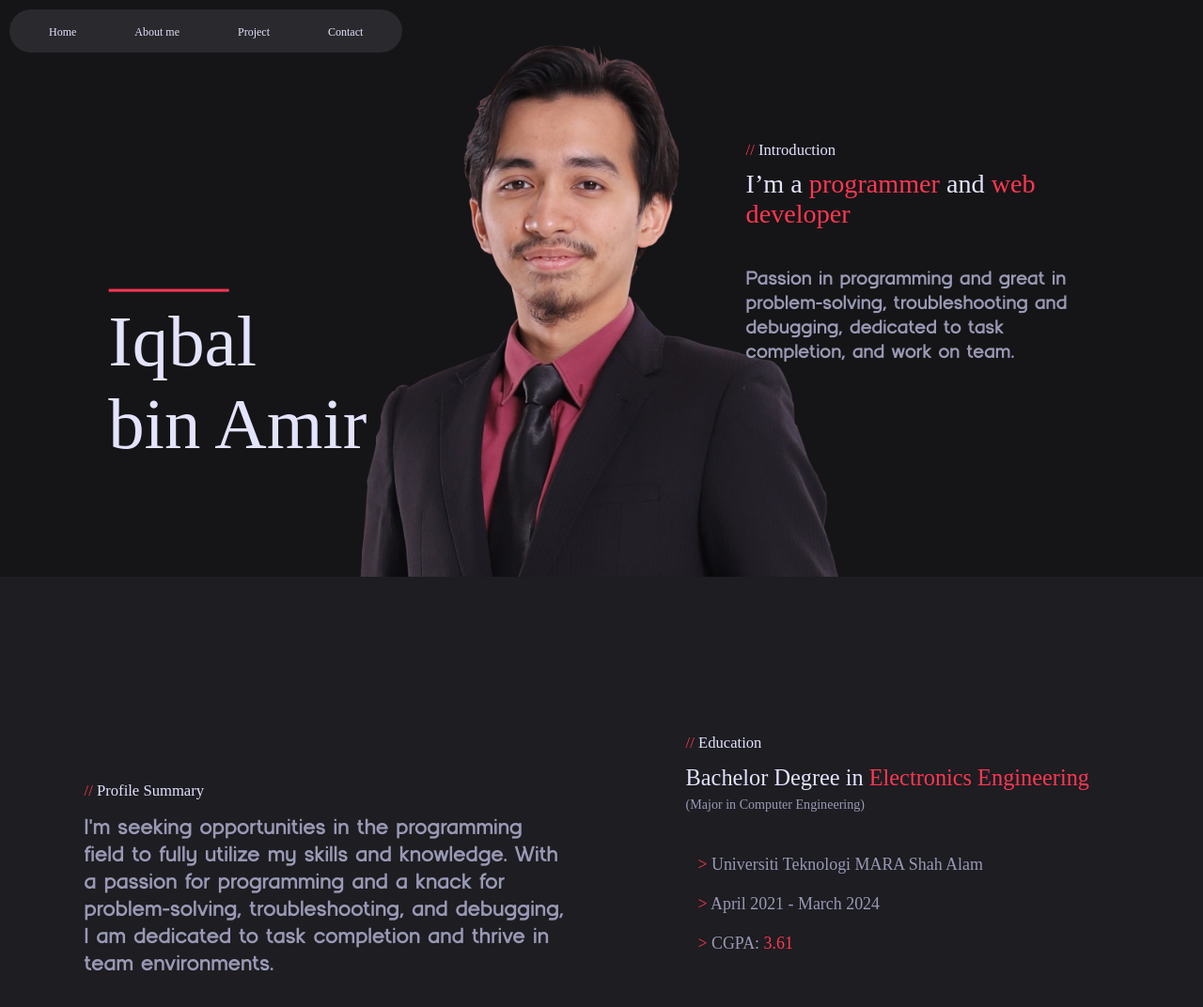
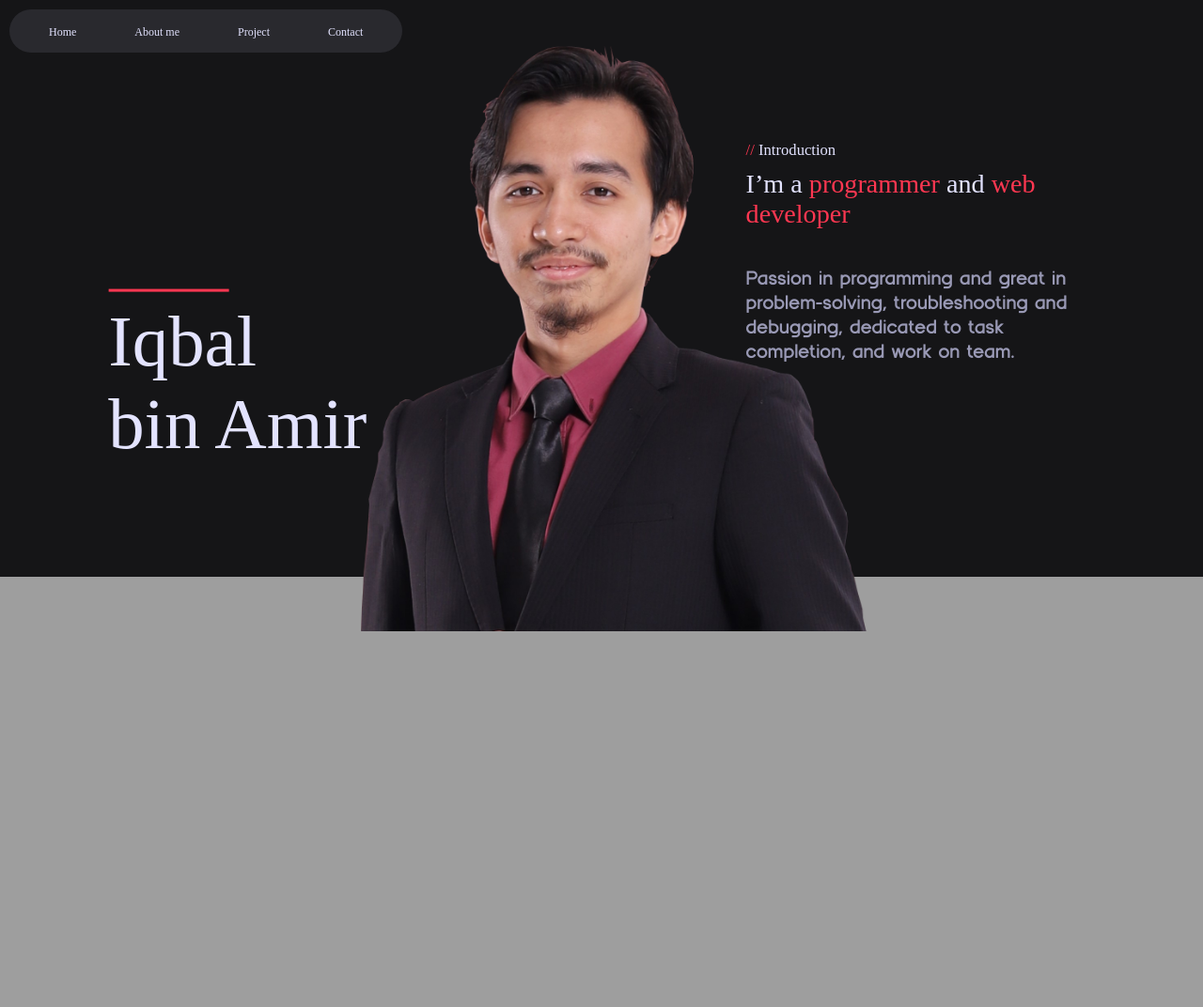
Before and after one commit to Iqbal-272/website-bal, a plain HTML site: page index.html in a window 1280 px wide. Shown: the whole page at 94% size. After the commit the page ends 800 px from the top, so only its background shows below. Drawn offline with Linux system fonts and the light colour scheme; a web font is replaced by a local one.

Commit message:
Add files via upload

```diff
--- a/index.html
+++ b/index.html
@@ -8,30 +8,6 @@
 	</head>
 
 	<body>
-
-		<!--
-		=========================
-			Debug purpose
-		=========================
-		-->
-
-		<!-- <div id="debug" class="mainTextStyle">Press any key</div>
-
-		<script>
-			document.addEventListener('wheel', function(event) {
-				const output = document.getElementById('debug');
-				const deltaY = event.deltaY;
-
-				let direction = '';
-				if (deltaY < 0) {
-					direction = 'up';
-				} else if (deltaY > 0) {
-					direction = 'down';
-				}
-
-				output.textContent = `Scrolled ${direction}`;
-			});
-		</script> -->
 
 		<!--
 		=========================
@@ -91,58 +67,5 @@
 
 		</div>
 
-		<!--
-		=========================
-			About me
-		=========================
-		-->
-
-		<div id="aboutPage" class="baseBox" style="background-color: var(--base_color2);">
-
-			<!-- Profile Summary -->
-			<div class="profSumCont">
-				<div class="mainTextStyle profSum1Text">
-					<hl>//</hl> Profile Summary
-				</div>
-				<div class="mainTextStyle profSum2Text">
-					I'm seeking opportunities in the programming field to fully utilize my skills and knowledge. With a passion for programming and a knack for problem-solving, troubleshooting, and debugging, I am dedicated to task completion and thrive in team environments.
-				</div>
-			</div>
-
-			<!-- Education -->
-			<div class="eduCont">
-				<div class="mainTextStyle edu1Text">
-					<hl>//</hl> Education
-				</div>
-				<div class="mainTextStyle edu2Text">
-					Bachelor Degree in <hl>Electronics Engineering</hl> <br> <div style="font-size: 1.1vw; transform: translate(0vw, .5vw); color: var(--text_color2)">(Major in Computer Engineering)</div>
-				</div>
-				<div class="mainTextStyle edu3Text">
-					<hl>></hl> Universiti Teknologi MARA Shah Alam <br><br>
-					<hl>></hl> April 2021 - March 2024 <br><br>
-					<hl>></hl> CGPA: <hl>3.61</hl>
-				</div>
-			</div>
-		</div>
-
-		<!--
-		=========================
-			Project
-		=========================
-		-->
-
-		<div id="projectPage" class="baseBox">
-		</div>
-
-		<!--
-		=========================
-			Contact
-		=========================
-		-->
-
-		<div id="contactPage" class="baseBox" style="background-color: var(--base_color2);">
-		</div>
-
-
 	</body>
 </html>
--- a/style.css
+++ b/style.css
@@ -127,7 +127,7 @@ div {
 /* Style for Bal Image */
 .balImage {
     position: absolute;
-    width: 45vw;
+    width: 600px;
     transform: translate(25vw, 0vw);
 }
 
```
